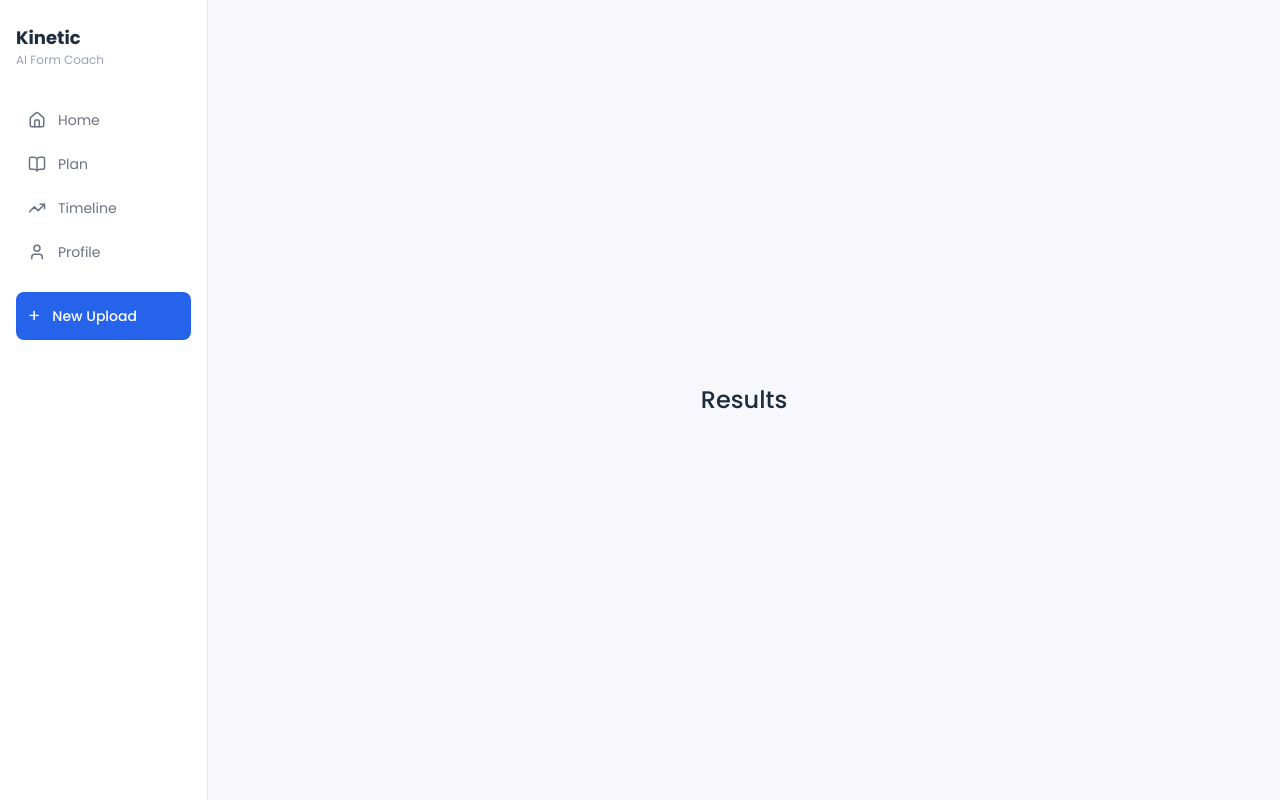
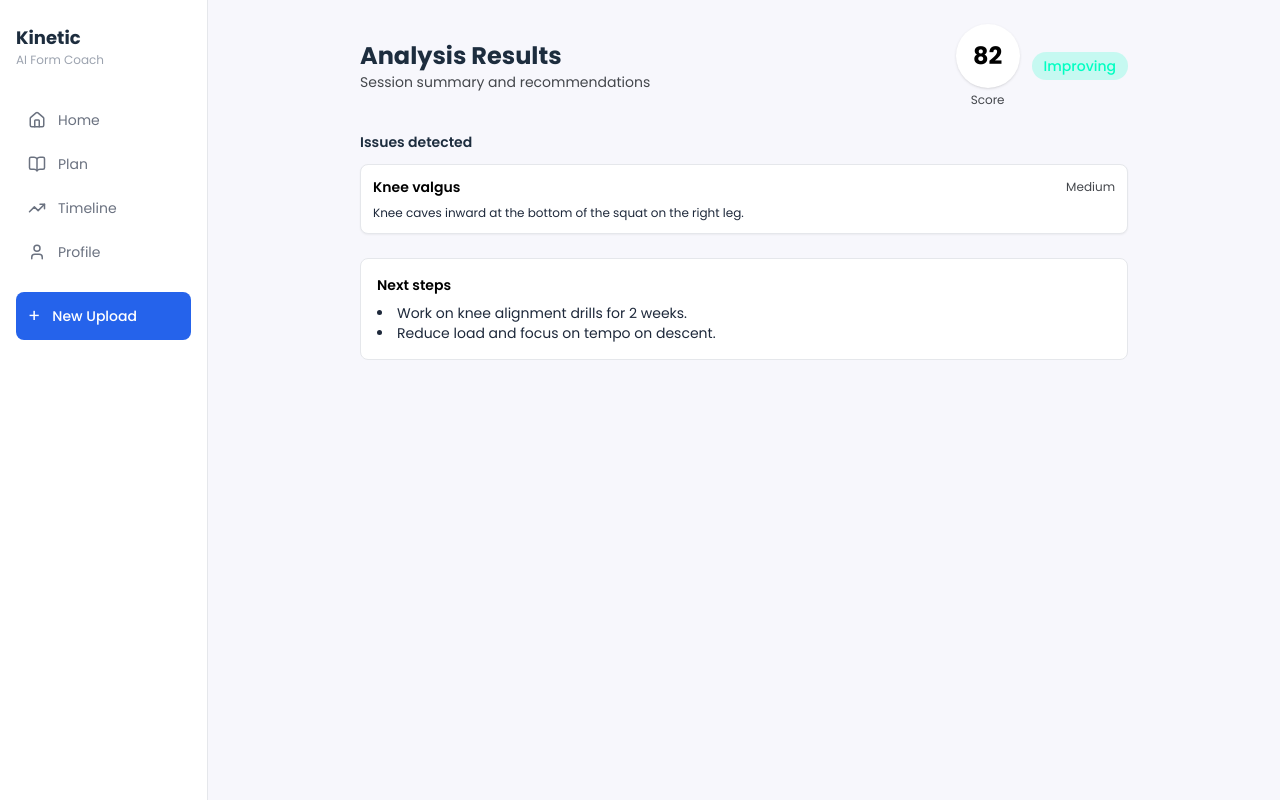
Before and after one commit to amritabalaji-11/kinetic-aipm-1, a React (Vite) app in the folder frontend/: page /upload/results in a window 1280 px wide. Built offline with nearby package versions, Linux system fonts and the light colour scheme.

Commit message:
Added the scaffolding webpages

```diff
--- a/frontend/src/App.jsx
+++ b/frontend/src/App.jsx
@@ -9,6 +9,11 @@ import LoadingPage from "./pages/LoadingPage"
 import ResultsPage from "./pages/ResultsPage"
 import ComparisonPage from "./pages/ComparisonPage"
 import SubscriptionPage from "./pages/SubscriptionPage"
+import AuthPage from "./pages/AuthPage"
+import DashboardPage from "./pages/DashboardPage"
+import HistoryPage from "./pages/HistoryPage"
+import WorkoutLoggerPage from "./pages/WorkoutLoggerPage"
+import OnboardingPage from "./pages/OnboardingPage"
 
 function Layout({ children }) {
   return (
@@ -33,6 +38,11 @@ function App() {
         <Route path="/upload/loading" element={<Layout><LoadingPage /></Layout>} />
         <Route path="/upload/results" element={<Layout><ResultsPage /></Layout>} />
         <Route path="/upload/comparison" element={<Layout><ComparisonPage /></Layout>} />
+        <Route path="/dashboard" element={<Layout><DashboardPage /></Layout>} />
+        <Route path="/history" element={<Layout><HistoryPage /></Layout>} />
+        <Route path="/workout" element={<Layout><WorkoutLoggerPage /></Layout>} />
+        <Route path="/onboarding" element={<Layout><OnboardingPage /></Layout>} />
+        <Route path="/auth" element={<Layout><AuthPage /></Layout>} />
         <Route path="/profile/subscription" element={<Layout><SubscriptionPage /></Layout>} />
       </Routes>
     </BrowserRouter>
--- /dev/null
+++ b/frontend/src/pages/AuthPage.jsx
@@ -0,0 +1,51 @@
+import { useState } from "react"
+
+function AuthPage() {
+  const [mode, setMode] = useState("signin")
+
+  return (
+    <div className="min-h-screen bg-light-bg flex items-center justify-center p-4">
+      <div className="w-full max-w-md bg-white rounded-xl shadow-lg p-6">
+        <div className="flex items-center justify-between mb-4">
+          <h1 className="text-xl font-semibold">{mode === "signin" ? "Sign in" : "Create account"}</h1>
+          <div className="text-sm text-text-teritary">
+            <button onClick={() => setMode(mode === "signin" ? "signup" : "signin")} className="underline">
+              {mode === "signin" ? "Create account" : "Sign in"}
+            </button>
+          </div>
+        </div>
+
+        <form className="space-y-3" onSubmit={(e) => e.preventDefault()}>
+          <div>
+            <label className="block text-xs text-text-teritary mb-1">Email</label>
+            <input className="w-full border rounded-md p-2" type="email" />
+          </div>
+
+          <div>
+            <label className="block text-xs text-text-teritary mb-1">Password</label>
+            <input className="w-full border rounded-md p-2" type="password" />
+          </div>
+
+          {mode === "signup" && (
+            <div>
+              <label className="block text-xs text-text-teritary mb-1">Display name</label>
+              <input className="w-full border rounded-md p-2" type="text" />
+            </div>
+          )}
+
+          <div className="pt-2">
+            <button className="w-full h-12 rounded-xl bg-cyan-glow text-white font-semibold">{mode === "signin" ? "Sign in" : "Create account"}</button>
+          </div>
+        </form>
+
+        <div className="mt-4 text-center text-sm text-text-teritary">Or continue with</div>
+        <div className="mt-3 flex gap-2">
+          <button className="flex-1 border rounded-md p-2">Continue with Google</button>
+          <button className="flex-1 border rounded-md p-2">Continue with Apple</button>
+        </div>
+      </div>
+    </div>
+  )
+}
+
+export default AuthPage
--- /dev/null
+++ b/frontend/src/pages/DashboardPage.jsx
@@ -0,0 +1,13 @@
+const DashboardPage = () => {
+  return (
+    <div className="min-h-screen bg-light-bg p-6">
+      <div className="max-w-4xl mx-auto">
+        <h1 className="text-2xl font-bold text-text-primary">Dashboard</h1>
+        <p className="text-text-teritary mt-2">Placeholder dashboard — sections to be implemented in W7.</p>
+        <div className="mt-6 border rounded-lg p-4 bg-white">Widget area (placeholder)</div>
+      </div>
+    </div>
+  )
+}
+
+export default DashboardPage
--- /dev/null
+++ b/frontend/src/pages/HistoryPage.jsx
@@ -0,0 +1,13 @@
+const HistoryPage = () => {
+  return (
+    <div className="min-h-screen bg-light-bg p-6">
+      <div className="max-w-4xl mx-auto">
+        <h1 className="text-2xl font-bold text-text-primary">History</h1>
+        <p className="text-text-teritary mt-2">Placeholder history list — built in W7.</p>
+        <div className="mt-6 border rounded-lg p-4 bg-white">Session list (placeholder)</div>
+      </div>
+    </div>
+  )
+}
+
+export default HistoryPage
--- /dev/null
+++ b/frontend/src/pages/OnboardingPage.jsx
@@ -0,0 +1,12 @@
+const OnboardingPage = () => {
+  return (
+    <div className="min-h-screen bg-light-bg p-6 flex items-center justify-center">
+      <div className="w-full max-w-2xl bg-white rounded-xl p-6 shadow">
+        <h1 className="text-2xl font-bold text-text-primary">Welcome</h1>
+        <p className="text-text-teritary mt-2">Onboarding placeholder — content to be added in W7.</p>
+      </div>
+    </div>
+  )
+}
+
+export default OnboardingPage
--- a/frontend/src/pages/ResultsPage.jsx
+++ b/frontend/src/pages/ResultsPage.jsx
@@ -1,11 +1,77 @@
- const ResultsPage = () =>{
+const FIXTURE = {
+    score: 82,
+    trend: "Improving",
+    issues: [
+        {
+            id: "knee-valgus",
+            title: "Knee valgus",
+            severity: "Medium",
+            detail: "Knee caves inward at the bottom of the squat on the right leg.",
+        },
+    ],
+}
+
+function ProgressChip({ text }) {
     return (
-        <div className="min-h-screen bg-light-bg flex items-center justify-center">
-            <h1 className="text-text-primary font-sans text-heading-1">
-                Results
-            </h1>
+        <span className="inline-flex items-center px-3 py-1 rounded-full bg-cyan-glow/20 text-sm font-medium text-cyan-glow">
+            {text}
+        </span>
+    )
+}
+
+function IssueCard({ issue }) {
+    return (
+        <div className="border rounded-lg p-3 bg-white shadow-sm">
+            <div className="flex items-center justify-between mb-2">
+                <h3 className="text-sm font-semibold">{issue.title}</h3>
+                <span className="text-xs text-text-teritary">{issue.severity}</span>
+            </div>
+            <p className="text-xs text-text-secondary">{issue.detail}</p>
         </div>
-    );
- };
+    )
+}
 
- export default ResultsPage;
+const ResultsPage = () => {
+    return (
+        <div className="min-h-screen bg-light-bg p-6">
+            <div className="max-w-3xl mx-auto space-y-6">
+                <header className="flex items-center justify-between">
+                    <div>
+                        <h1 className="text-2xl font-bold text-text-primary">Analysis Results</h1>
+                        <p className="text-sm text-text-teritary">Session summary and recommendations</p>
+                    </div>
+
+                    <div className="flex items-center gap-3">
+                        <div className="flex flex-col items-center">
+                            <div className="w-16 h-16 rounded-full bg-white flex items-center justify-center text-2xl font-bold shadow">
+                                {FIXTURE.score}
+                            </div>
+                            <span className="text-xs text-text-teritary mt-1">Score</span>
+                        </div>
+
+                        <ProgressChip text={FIXTURE.trend} />
+                    </div>
+                </header>
+
+                <section className="space-y-3">
+                    <h2 className="text-sm font-semibold text-text-primary">Issues detected</h2>
+                    <div className="space-y-2">
+                        {FIXTURE.issues.map((iss) => (
+                            <IssueCard key={iss.id} issue={iss} />
+                        ))}
+                    </div>
+                </section>
+
+                <section className="p-4 rounded-lg bg-light-card border">
+                    <h3 className="text-sm font-semibold mb-2">Next steps</h3>
+                    <ul className="list-disc list-inside text-sm text-text-secondary">
+                        <li>Work on knee alignment drills for 2 weeks.</li>
+                        <li>Reduce load and focus on tempo on descent.</li>
+                    </ul>
+                </section>
+            </div>
+        </div>
+    )
+}
+
+export default ResultsPage
--- /dev/null
+++ b/frontend/src/pages/WorkoutLoggerPage.jsx
@@ -0,0 +1,13 @@
+const WorkoutLoggerPage = () => {
+  return (
+    <div className="min-h-screen bg-light-bg p-6">
+      <div className="max-w-4xl mx-auto">
+        <h1 className="text-2xl font-bold text-text-primary">Workout Logger</h1>
+        <p className="text-text-teritary mt-2">Placeholder workout logger — built in W7.</p>
+        <div className="mt-6 border rounded-lg p-4 bg-white">Logger form (placeholder)</div>
+      </div>
+    </div>
+  )
+}
+
+export default WorkoutLoggerPage
```
